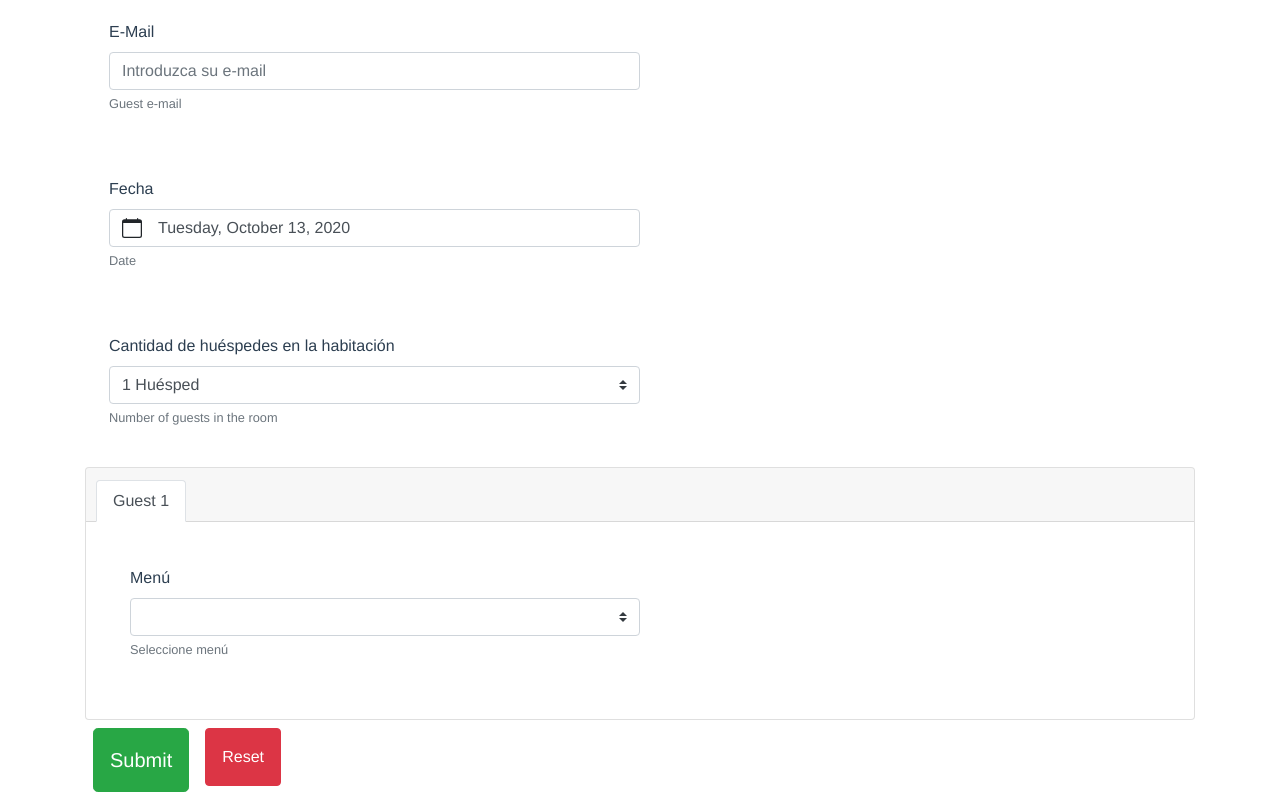
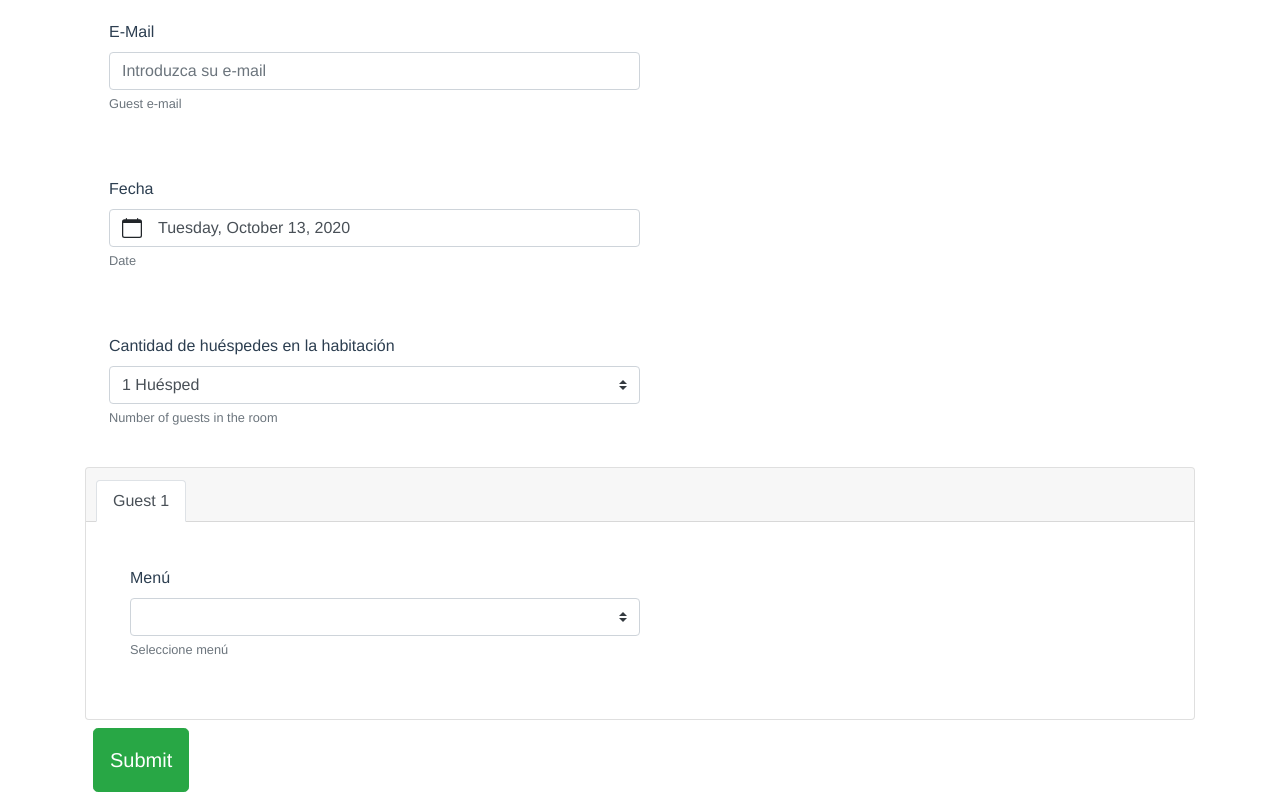
Before and after one commit to DavidLS/solaria, a Vue app: page / in a window 1280 px wide. Shown: the part 444-1244 px from the top of the page. Built offline with nearby package versions, Linux system fonts and the light colour scheme; no server answers; the database is empty; what vuefire would draw is missing.

Commit message:
froze reset

```diff
--- a/src/App.vue
+++ b/src/App.vue
@@ -162,7 +162,7 @@
 			</div>
 
 			<b-button type="submit" class="btn-lg btn-success float-left m-2 p-3" variant="primary">Submit</b-button>
-			<b-button type="reset" class="btn-xs float-left m-2 p-3" variant="danger">Reset</b-button>
+			<!-- <b-button type="reset" class="btn-xs float-left m-2 p-3" variant="danger">Reset</b-button> -->
 		</b-form>
 	</div>
 </template>
```
